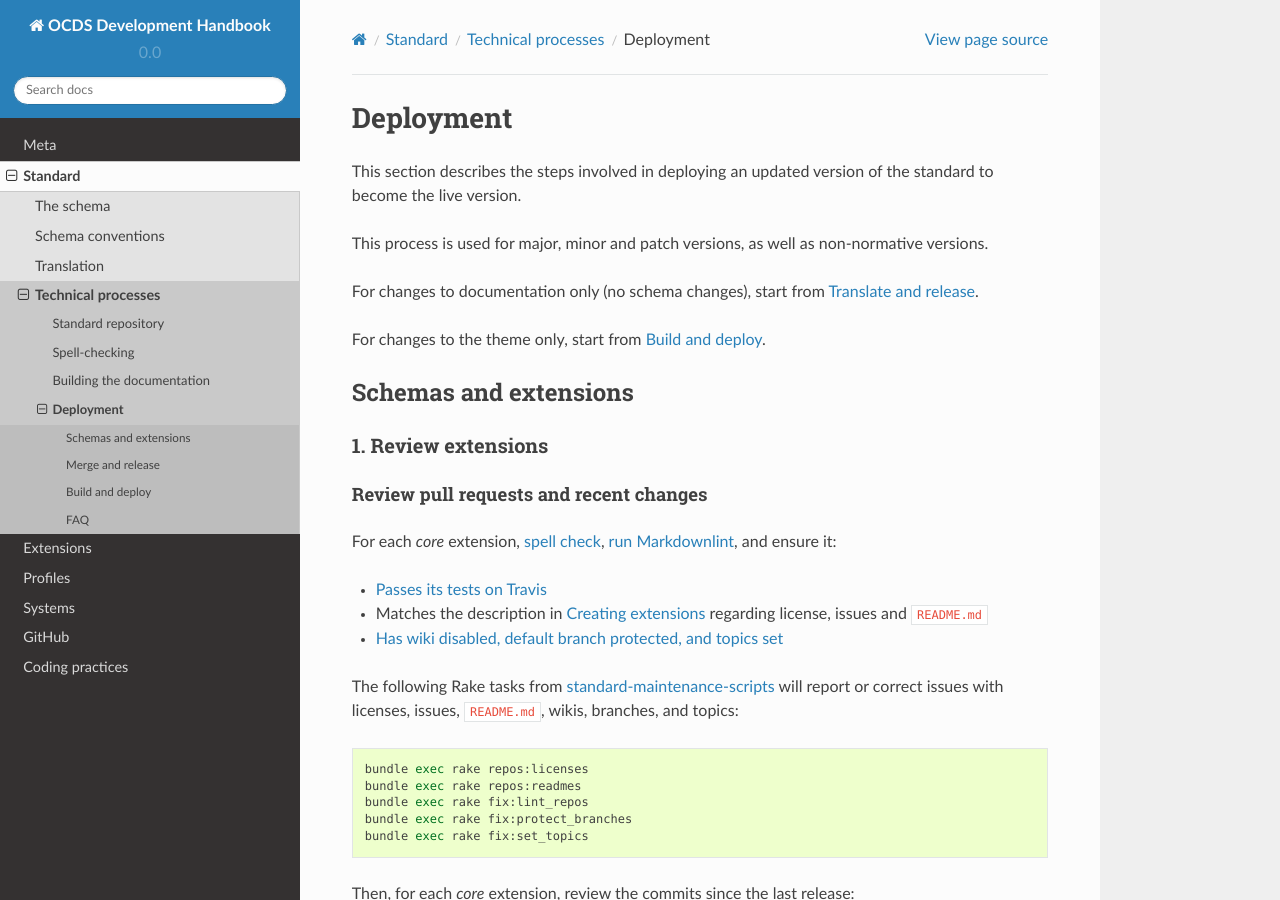
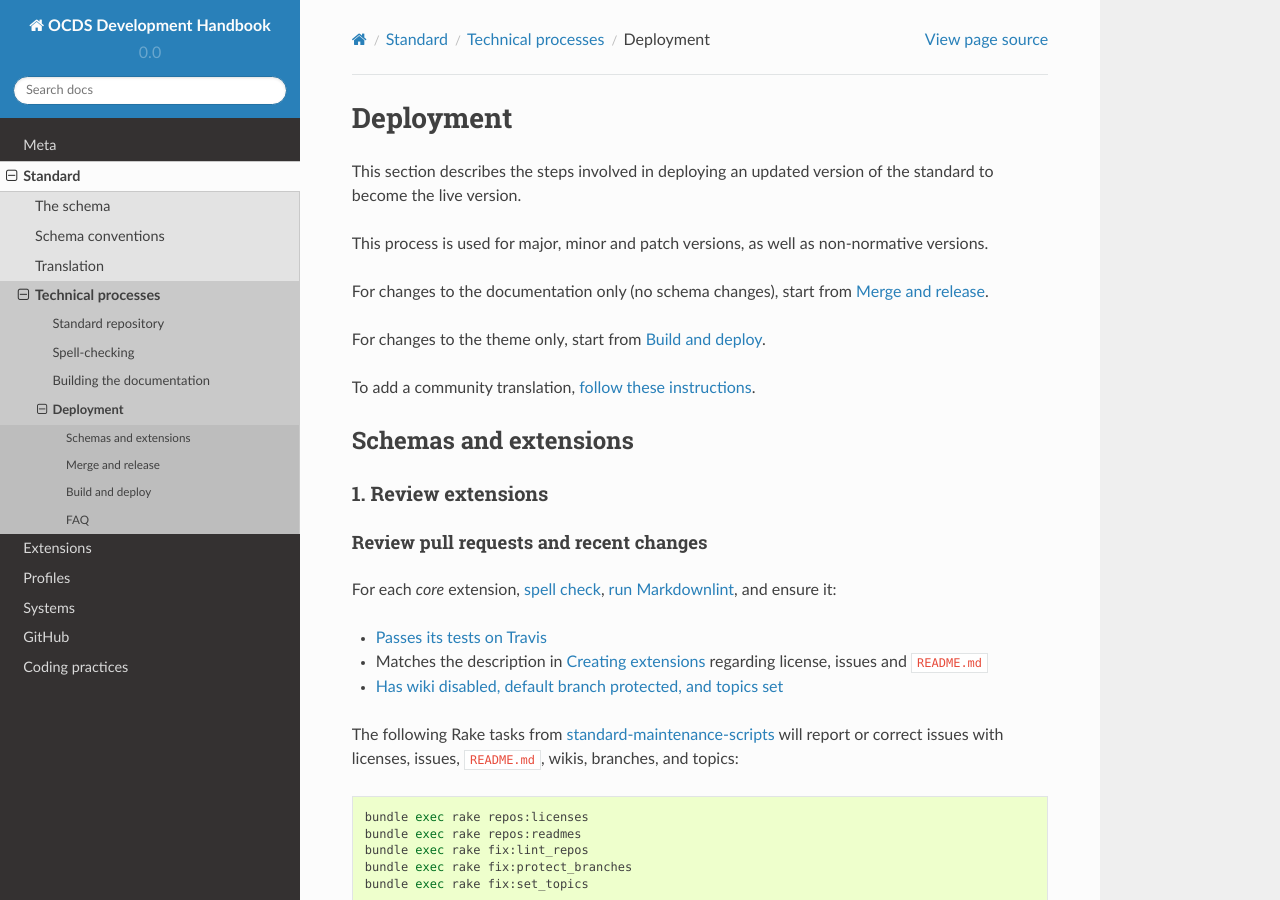
Before and after one commit to open-contracting/standard-development-handbook, a Sphinx documentation site: the page built from docs/standard/technical/deployment.md, in a window 1280 px wide and 900 px high. Built offline with Sphinx 7.4.7 and the Read the Docs theme 2.0.0, drawn with Linux system fonts in a browser that asks for light colours.

Commit message:
Attempt correction to 71b413a5d274229f4f3779f720a64b0537b8c1d3

```diff
--- a/docs/conf.py
+++ b/docs/conf.py
@@ -106,7 +106,7 @@ def setup(app):
     app.add_config_value('recommonmark_config', {
         'auto_toc_tree_section': 'Contents',
         'enable_eval_rst': True,
-        'url_resolver': lambda url: '/' + url + '/',
+        # 'url_resolver': lambda url: '/' + url + '/',
     }, True)
 
     app.add_transform(AutoStructify)
--- a/docs/standard/technical/deployment.md
+++ b/docs/standard/technical/deployment.md
@@ -4,9 +4,11 @@ This section describes the steps involved in deploying an updated version of the
 
 This process is used for major, minor and patch versions, as well as non-normative versions.
 
-For changes to documentation only (no schema changes), start from [Translate and release](#translate-and-release).
+For changes to the documentation only (no schema changes), start from [Merge and release](#merge-and-release).
 
 For changes to the theme only, start from [Build and deploy](#build-and-deploy).
+
+To add a community translation, [follow these instructions](../../translation/technical#add-a-community-translation).
 
 ## Schemas and extensions
 
```
